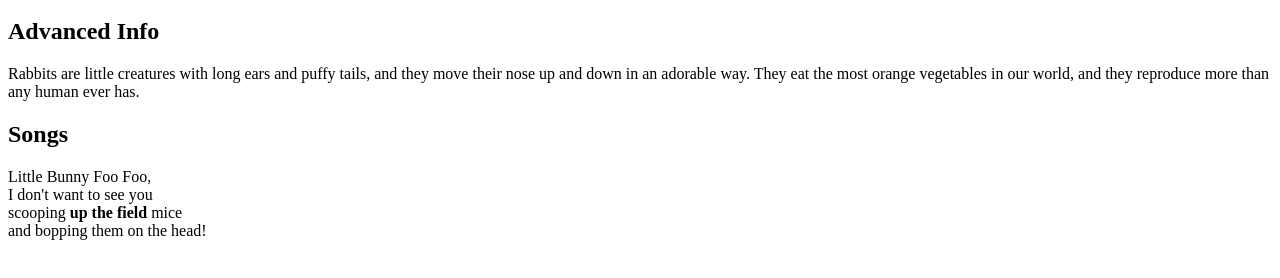
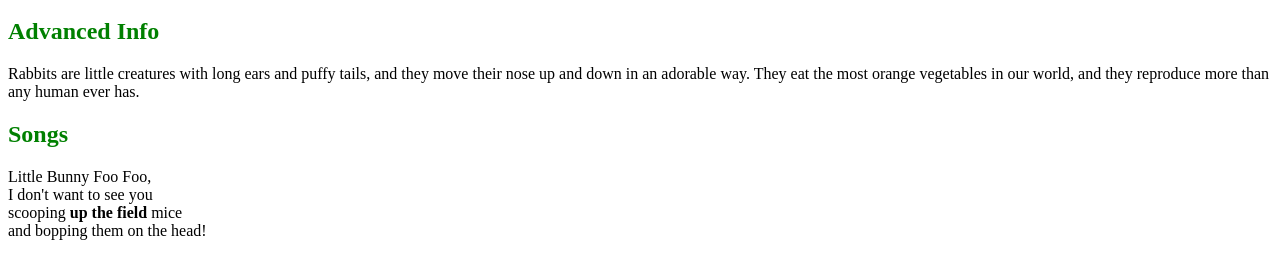
Before and after one commit to guramipichkhaia/website, a plain HTML site: page index.html in a window 1280 px wide. Shown: the part 48-326 px from the top of the page. Drawn offline with Linux system fonts and the light colour scheme.

Commit message:
Update index.html

```diff
--- a/index.html
+++ b/index.html
@@ -4,7 +4,7 @@
         <title>All about rabbits!!</title>
     <style>
 
-        head {
+        h2 {
             color: green;
         }
 
```
